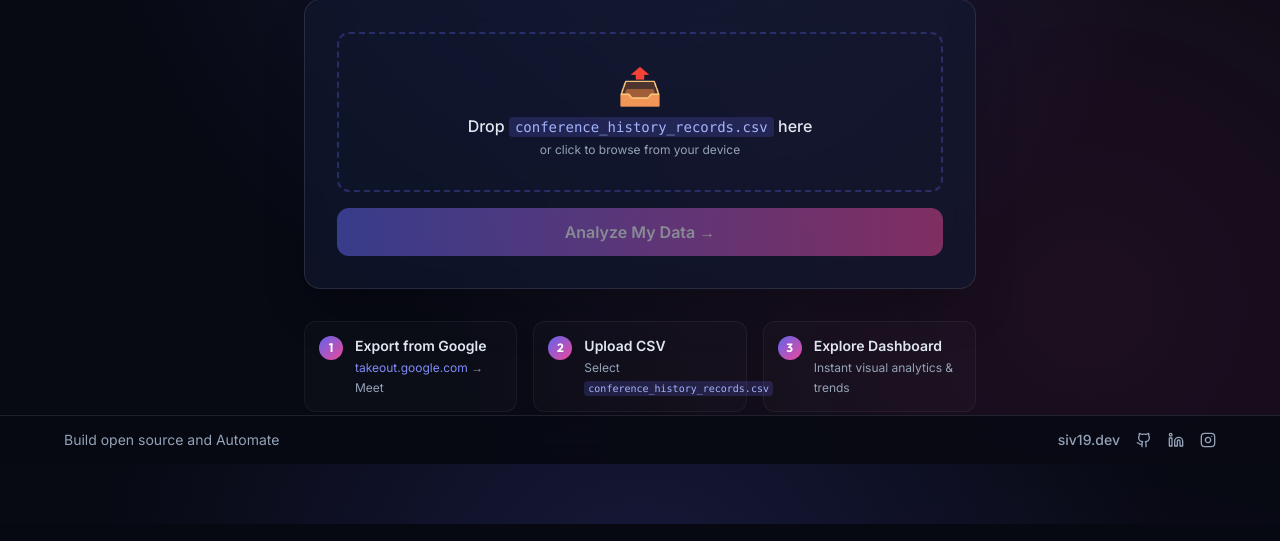
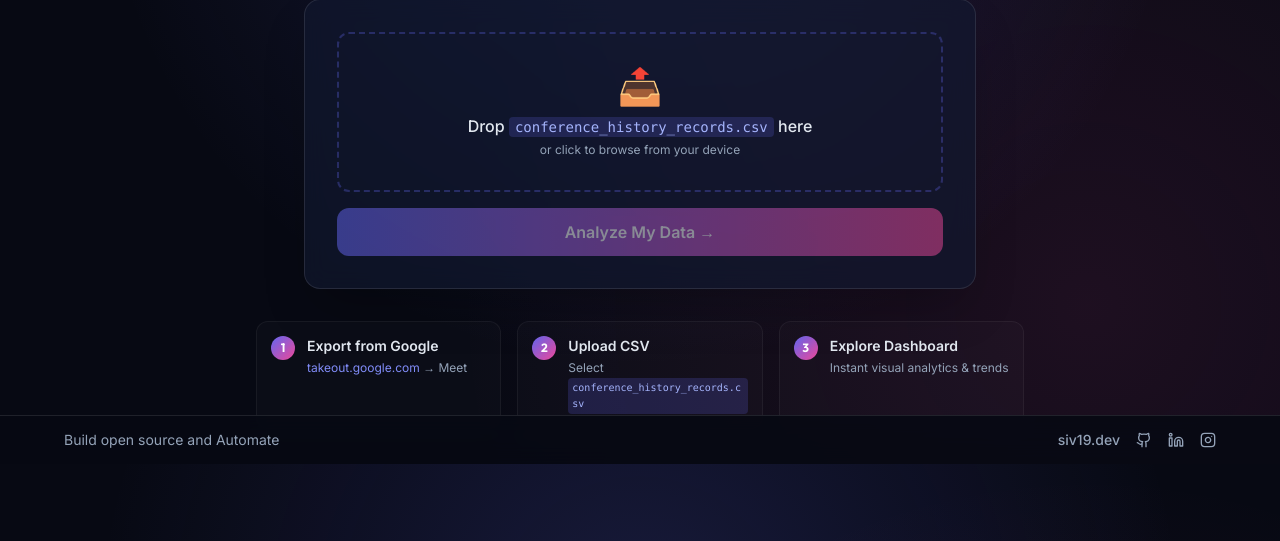
Before and after one commit to sivab193/gmeet-stats, a Flask app: page / in a window 1280 px wide. Shown: the part 336-877 px from the top of the page. Run offline with Flask 3, Linux system fonts and the light colour scheme; some libraries are stand-ins or nearby versions.

Commit message:
style: improve layout responsiveness and text truncation for instruction cards on upload page

```diff
--- a/templates/upload.html
+++ b/templates/upload.html
@@ -90,24 +90,24 @@
             </div>
 
             <!-- 5. Bottom Instruction Cards (3 Steps) -->
-            <div class="w-full max-w-2xl px-4 md:px-0 mt-6 md:mt-8 flex flex-col md:grid md:grid-cols-3 gap-3 md:gap-4">
-                <div class="w-full flex items-start gap-3 p-3.5 rounded-xl bg-white/[0.02] border border-white/[0.05] hover:border-white/10 transition">
+            <div class="w-full max-w-3xl px-4 md:px-0 mt-6 md:mt-8 flex flex-col md:grid md:grid-cols-3 gap-3 md:gap-4">
+                <div class="w-full flex items-start gap-3 p-3.5 rounded-xl bg-white/[0.02] border border-white/[0.05] hover:border-white/10 transition overflow-hidden">
                     <span class="w-6 h-6 shrink-0 rounded-full bg-gradient-to-br from-indigo-500 to-pink-500 flex items-center justify-center font-['Outfit'] font-bold text-xs text-white">1</span>
-                    <div class="flex flex-col">
+                    <div class="flex flex-col min-w-0 flex-1">
                         <strong class="text-xs md:text-sm font-semibold text-slate-200 mb-0.5">Export from Google</strong>
-                        <p class="text-xs text-slate-400 leading-relaxed"><a href="https://takeout.google.com" target="_blank" rel="noopener" class="text-indigo-400 hover:underline">takeout.google.com</a> → Meet</p>
+                        <p class="text-xs text-slate-400 leading-relaxed truncate"><a href="https://takeout.google.com" target="_blank" rel="noopener" class="text-indigo-400 hover:underline">takeout.google.com</a> → Meet</p>
                     </div>
                 </div>
-                <div class="w-full flex items-start gap-3 p-3.5 rounded-xl bg-white/[0.02] border border-white/[0.05] hover:border-white/10 transition">
+                <div class="w-full flex items-start gap-3 p-3.5 rounded-xl bg-white/[0.02] border border-white/[0.05] hover:border-white/10 transition overflow-hidden">
                     <span class="w-6 h-6 shrink-0 rounded-full bg-gradient-to-br from-indigo-500 to-pink-500 flex items-center justify-center font-['Outfit'] font-bold text-xs text-white">2</span>
-                    <div class="flex flex-col">
+                    <div class="flex flex-col min-w-0 flex-1">
                         <strong class="text-xs md:text-sm font-semibold text-slate-200 mb-0.5">Upload CSV</strong>
-                        <p class="text-xs text-slate-400 leading-relaxed">Select <code class="bg-indigo-500/20 text-indigo-300 px-1 py-0.5 rounded text-[10px]">conference_history_records.csv</code></p>
+                        <p class="text-xs text-slate-400 leading-relaxed">Select <code class="bg-indigo-500/20 text-indigo-300 px-1 py-0.5 rounded text-[10px] break-all inline-block max-w-full">conference_history_records.csv</code></p>
                     </div>
                 </div>
-                <div class="w-full flex items-start gap-3 p-3.5 rounded-xl bg-white/[0.02] border border-white/[0.05] hover:border-white/10 transition">
+                <div class="w-full flex items-start gap-3 p-3.5 rounded-xl bg-white/[0.02] border border-white/[0.05] hover:border-white/10 transition overflow-hidden">
                     <span class="w-6 h-6 shrink-0 rounded-full bg-gradient-to-br from-indigo-500 to-pink-500 flex items-center justify-center font-['Outfit'] font-bold text-xs text-white">3</span>
-                    <div class="flex flex-col">
+                    <div class="flex flex-col min-w-0 flex-1">
                         <strong class="text-xs md:text-sm font-semibold text-slate-200 mb-0.5">Explore Dashboard</strong>
                         <p class="text-xs text-slate-400 leading-relaxed">Instant visual analytics & trends</p>
                     </div>
```
